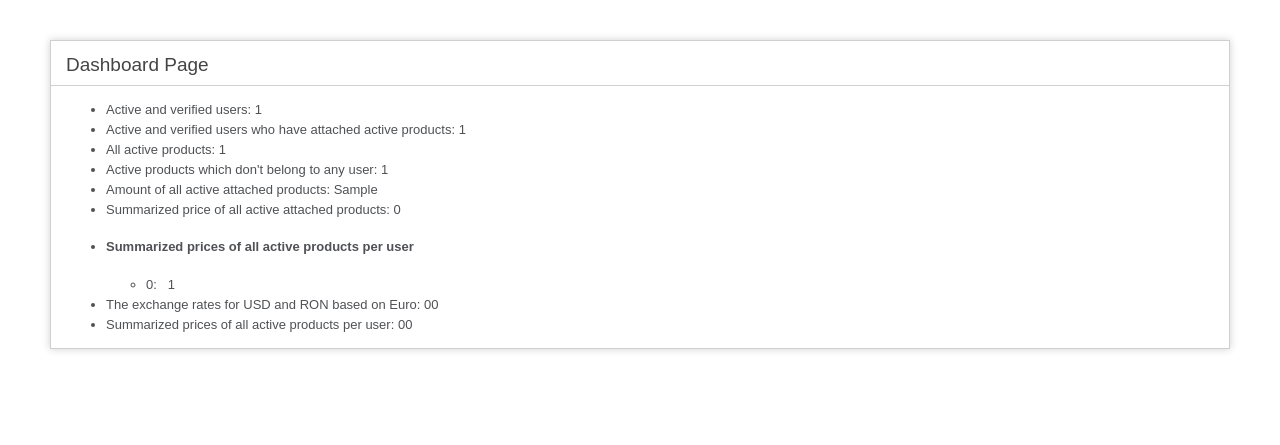
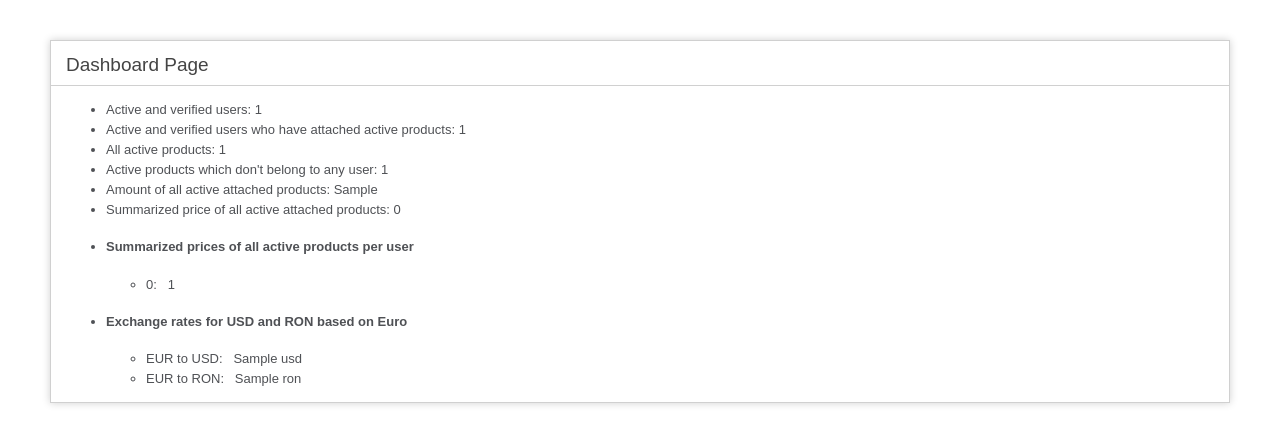
Before and after one commit to umairulhaqgill/CI_test, a CodeIgniter app: the page made by application/views/dashboard_page.php in a window 1280 px wide. Shown: the top 445 px of the page. Run offline with CodeIgniter, Linux system fonts and the light colour scheme; the template is opened without the code that fills it: most values are stand-ins (such as "Sample title", 1, 10 or a date in 2020).

Commit message:
3.8. The exchange rates for USD and RON based on Euro using https://exchangeratesapi.io/

```diff
--- a/application/config/config.php
+++ b/application/config/config.php
@@ -1,5 +1,15 @@
 <?php
 defined('BASEPATH') OR exit('No direct script access allowed');
+
+/*
+|--------------------------------------------------------------------------
+| All APIs configurations
+|--------------------------------------------------------------------------
+|*/
+/* http://api.exchangeratesapi.io/v1/ */
+
+$config['exchangeratesapi_access_key'] = 'cee212a839adf0ce9f3cafc93f3f8890';
+
 
 /*
 |--------------------------------------------------------------------------
--- a/application/views/dashboard_page.php
+++ b/application/views/dashboard_page.php
@@ -100,8 +100,14 @@ defined('BASEPATH') OR exit('No direct script access allowed');
                         ?>
                     </ul>
                 </li>
-                <li> The exchange rates for USD and RON based on Euro: 00</li>
-                <li> Summarized prices of all active products per user: 00</li>
+                <li>
+                    <h4>Exchange rates for USD and RON based on Euro</h4>
+                    <ul>
+                        <li> EUR to USD: &nbsp; <?php echo $exchange_rates['USD']; ?> </li>
+                        <li> EUR to RON: &nbsp; <?php echo $exchange_rates['RON']; ?> </li>
+                    </ul>
+                </li>
+
             </ul>
         </p>
     </div>
```
Also changed, not shown: application/controllers/Dashboard.php (+21 -1 lines).
